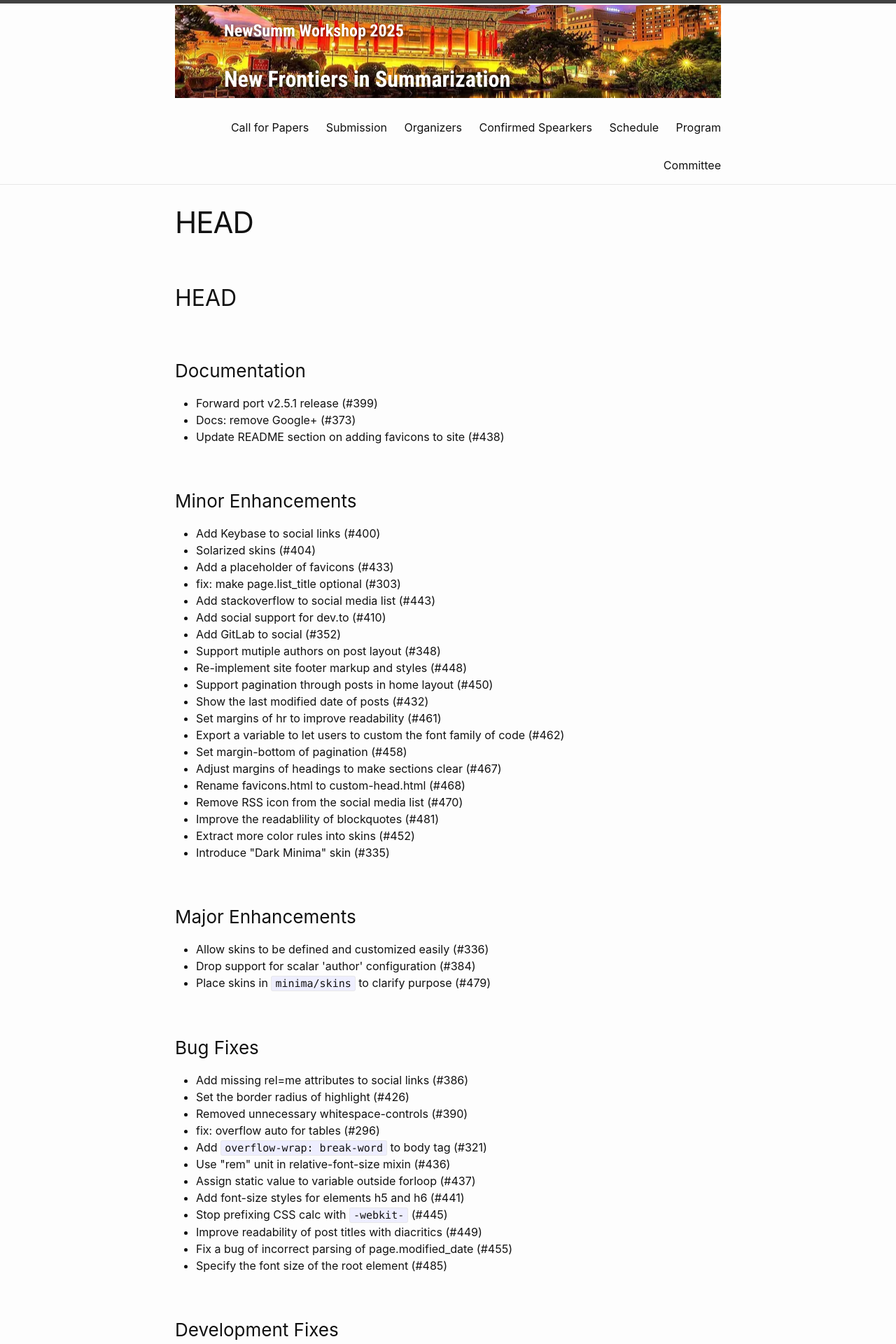
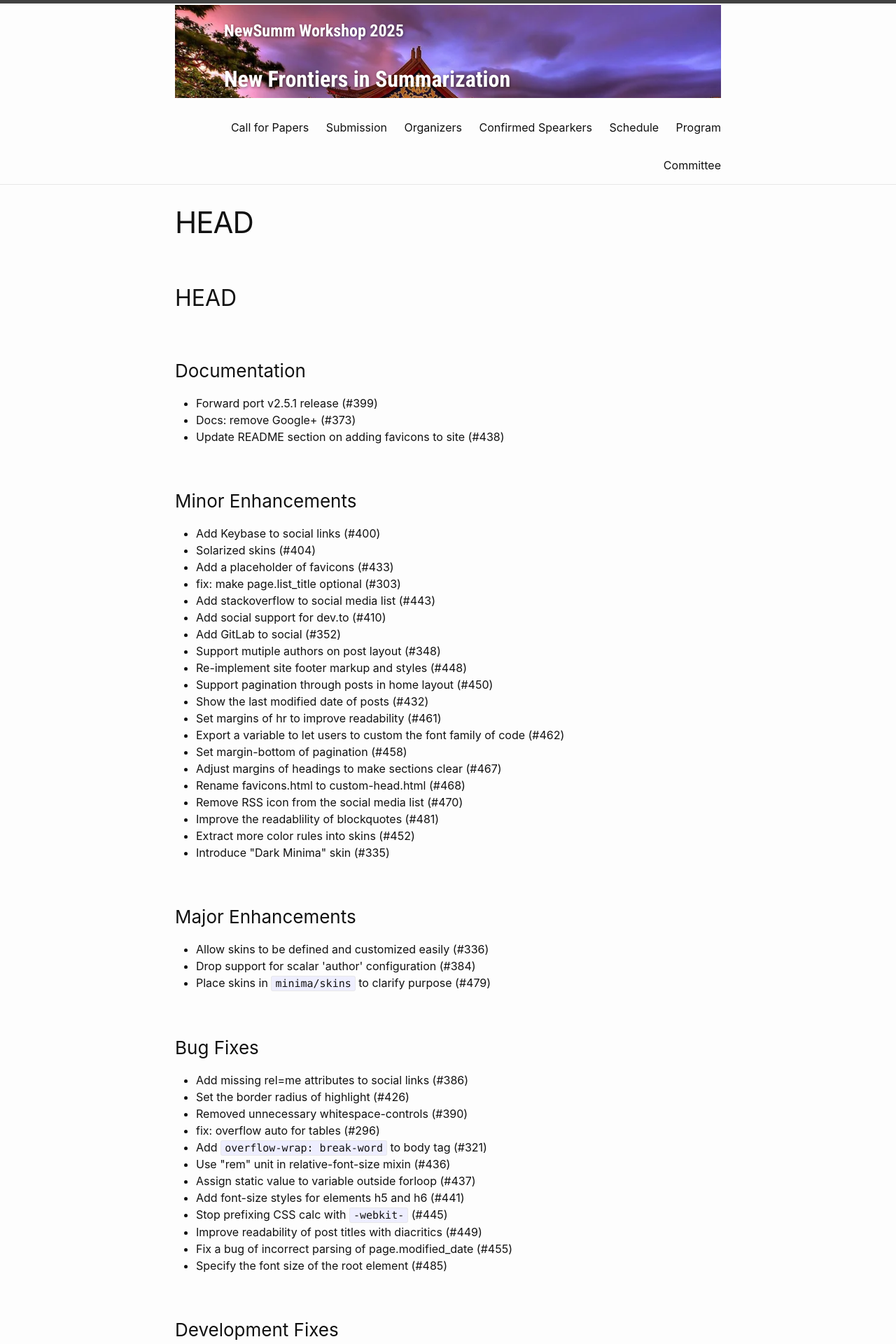
Before and after one commit to newsumm/2025, a Jekyll site: the page built from History.markdown, in a window 1280 px wide. Shown: the top 1920 px of the page at 70% size. Built offline with Jekyll 4.4.1, drawn with Linux system fonts in a browser that asks for light colours; our own code applies the rules of GitHub Pages for plain Markdown files.

Commit message:
Update header.html

```diff
--- a/_includes/header.html
+++ b/_includes/header.html
@@ -9,8 +9,8 @@
   //margin-top: -15%;
   //margin-bottom: -15%;
   background-image: url("/2025/images/china-background.jpg");
-  background-position: center;
-  background-size: auto;
+  background-position: top center;
+  background-size: cover;
   background-repeat: no-repeat;
 }
 /*.sample-header::before {
```
